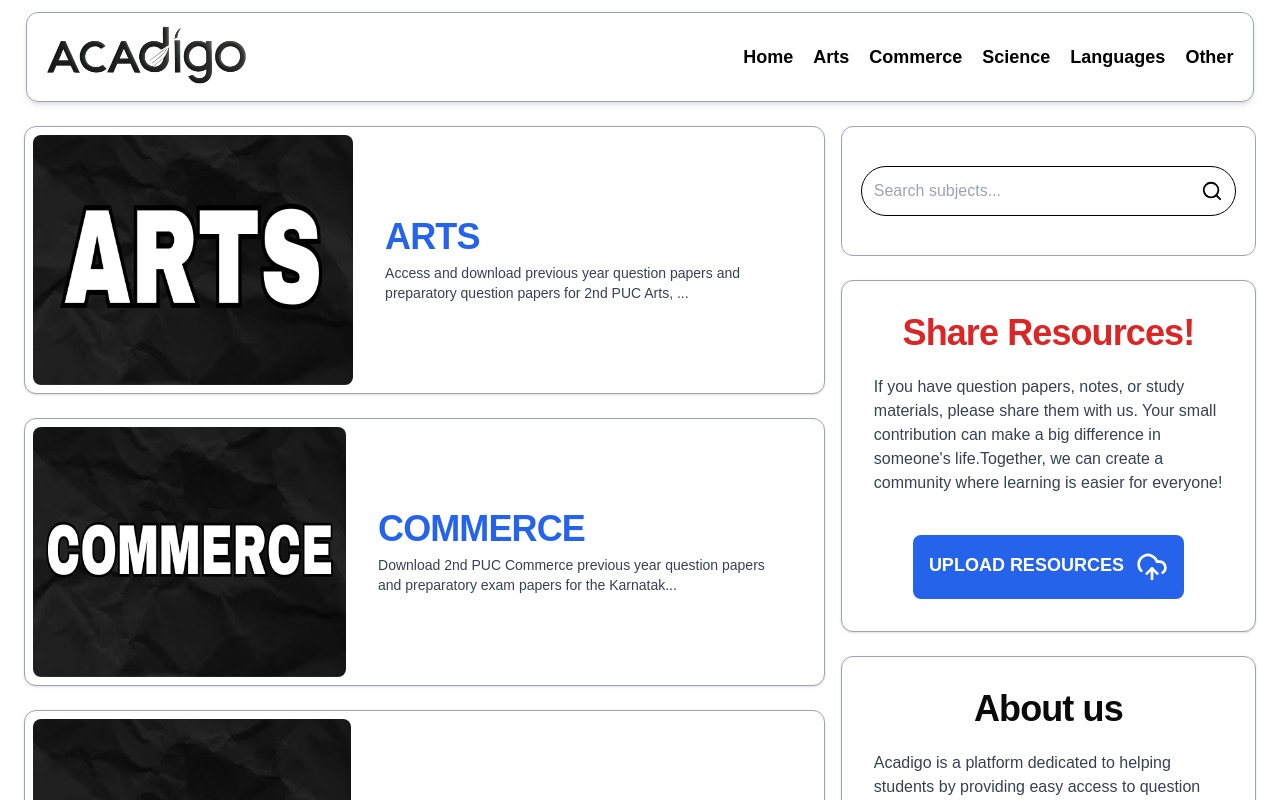
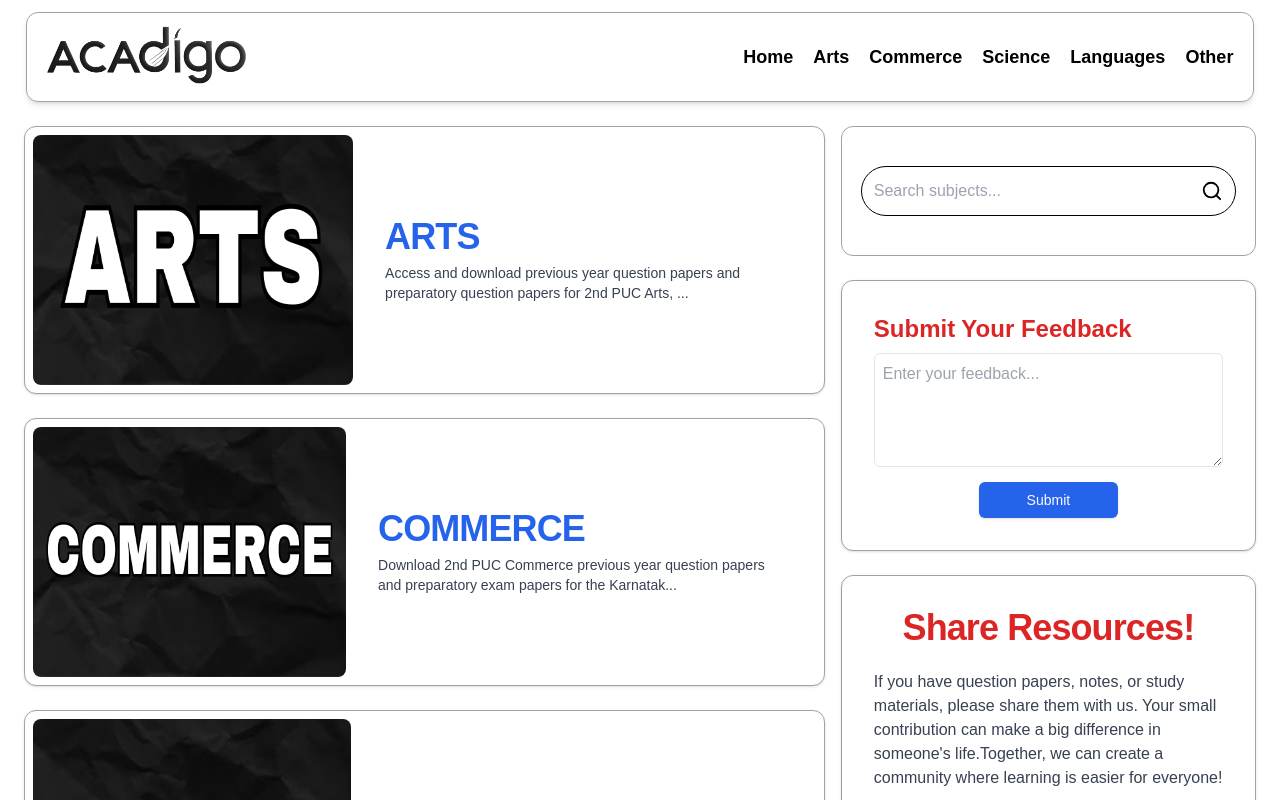
Before and after one commit to poojary-nikesh1612/acadigo, a Next.js app: page / in a window 1280 px wide. Shown: the top 800 px of the page. Built offline with nearby package versions, Linux system fonts and the light colour scheme.

Commit message:
adding feedback section

```diff
--- /dev/null
+++ b/schema/feedback.js
@@ -0,0 +1,5 @@
+import { z } from "zod";
+
+export const feedbackSchema = z.object({
+  message: z.string().nonempty("Feedback Can't empty!"),
+});
--- /dev/null
+++ b/src/app/api/feedback/route.js
@@ -0,0 +1,40 @@
+import mongoose from "mongoose";
+
+const feedbackSchema = new mongoose.Schema({
+  message: {
+    type: String,
+    required: true,
+  },
+});
+
+const Feedback =mongoose.models.Feedback || mongoose.model("Feedback", feedbackSchema);
+
+export async function POST(req) {
+  try {
+    await mongoose.connect(process.env.MONGO_URI);
+
+    const { message } = await req.json(); // Get message from request body
+
+    const newFeedback = new Feedback({ message });
+    await newFeedback.save();
+
+    mongoose.connection.close();
+
+    return new Response(
+      JSON.stringify({ success: true, message: "Your feedback has been successfully submitted. Thank you for sharing your valuable thoughts with us!" }),
+      {
+        status: 200,
+        headers: { "Content-Type": "application/json" },
+      }
+    );
+  } catch (error) {
+    console.error("Error sending feedback", error);
+    return new Response(
+      JSON.stringify({ success: false, message: "Failed to send feedback. Please try again." }),
+      {
+        status: 500,
+        headers: { "Content-Type": "application/json" },
+      }
+    );
+  }
+}
--- a/src/components/Rightbar.js
+++ b/src/components/Rightbar.js
@@ -6,13 +6,73 @@ import {
   CardHeader,
   CardTitle,
 } from "@/components/ui/card";
-import { CloudUpload, Search } from "lucide-react";
+import {
+  Form,
+  FormControl,
+  FormField,
+  FormItem,
+  FormLabel,
+  FormMessage,
+} from "@/components/ui/form";
+import { CloudUpload, Loader2, Search } from "lucide-react";
 import Link from "next/link";
 import { useState } from "react";
 import Searchbar from "./Searchbar";
+import { useToast } from "@/hooks/use-toast";
+import { useForm } from "react-hook-form";
+import { feedbackSchema } from "../../schema/feedback";
+import { zodResolver } from "@hookform/resolvers/zod";
+import { Button } from "./ui/button";
+import axios from "axios";
 
 const Rightbar = () => {
   const [isExpanded, setisExpanded] = useState(false);
+  const [isUploading, setIsUploading] = useState(false);
+  const { toast } = useToast();
+
+  const form = useForm({
+    resolver: zodResolver(feedbackSchema),
+    defaultValues: {
+      message:""
+    },
+  });
+
+  const onSubmit = async (data) => {
+    console.log(data.message)
+    setIsUploading(true);
+
+    try {
+      const res = await axios.post("/api/feedback",{message:data.message}, {
+
+        headers: {
+          "Content-Type": "application/json",
+        },
+      });
+
+      if (res.data.success) {
+        form.reset();
+        toast({
+          title:"Thank you for your valuable feedback!",
+          description:res.data.message,
+
+        });
+      } else {
+        toast({
+          title:res.data.message,
+          variant: "destructive",
+        });
+      }
+    } catch (error) {
+      toast({
+        title: "Error in submitting feedback",
+        description: "An error occurred during feedback submit. Please try again.",
+        variant: "destructive",
+      });
+    } finally {
+      setIsUploading(false);
+    }
+  };
+
 
   const about =
     "Acadigo is a platform dedicated to helping students by providing easy access to question papers and study materials. We believe that education should be a collaborative effort, not a competition. By sharing past question papers and useful resources, students can support each other in their learning journey. If you have question papers or study materials, you can upload them to help others who may need them. A small contribution from you can make a big difference in someone’s academic success. Together, let’s create a space where knowledge is freely shared, making learning easier and more accessible for everyone!";
@@ -21,6 +81,43 @@ const Rightbar = () => {
       <div className="border border-gray-400 px-3 py-5 sm:p-5 rounded-xl hidden sm:block">
         <Searchbar />
       </div>
+      <Card className="p-2 mt-6 border-gray-400 flex flex-col gap-4 justify-center items-center">
+      <Form {...form}>
+          <form
+            onSubmit={form.handleSubmit(onSubmit)}
+            className="p-6 flex flex-col  w-full items-center"
+          >
+            <FormField
+              control={form.control}
+              name="message"
+              render={({ field }) => (
+                <FormItem className="w-full">
+                  <FormLabel className="text-2xl font-bold text-center text-red-600">Submit Your Feedback</FormLabel>
+                  <FormControl>
+                  <textarea
+          className="w-full p-2 border rounded-md"
+          rows="4"
+          {...field}
+          placeholder="Enter your feedback..."
+          />
+
+                  </FormControl>
+                  <FormMessage />
+                </FormItem>
+              )}
+            />
+
+
+            <Button
+              type="submit"
+              className="bg-blue-600 hover:bg-blue-700 w-[70%] mt-2 sm:w-[40%]"
+              disabled={isUploading}
+            >
+              {isUploading ? <Loader2 className="animate-spin" /> : "Submit"}
+            </Button>
+          </form>
+        </Form>
+    </Card>
       <Card className="p-2 mt-6 border-gray-400 flex flex-col gap-4 justify-center items-center">
         <CardHeader>
           <CardTitle className="text-4xl font-bold text-center text-red-600">
```
